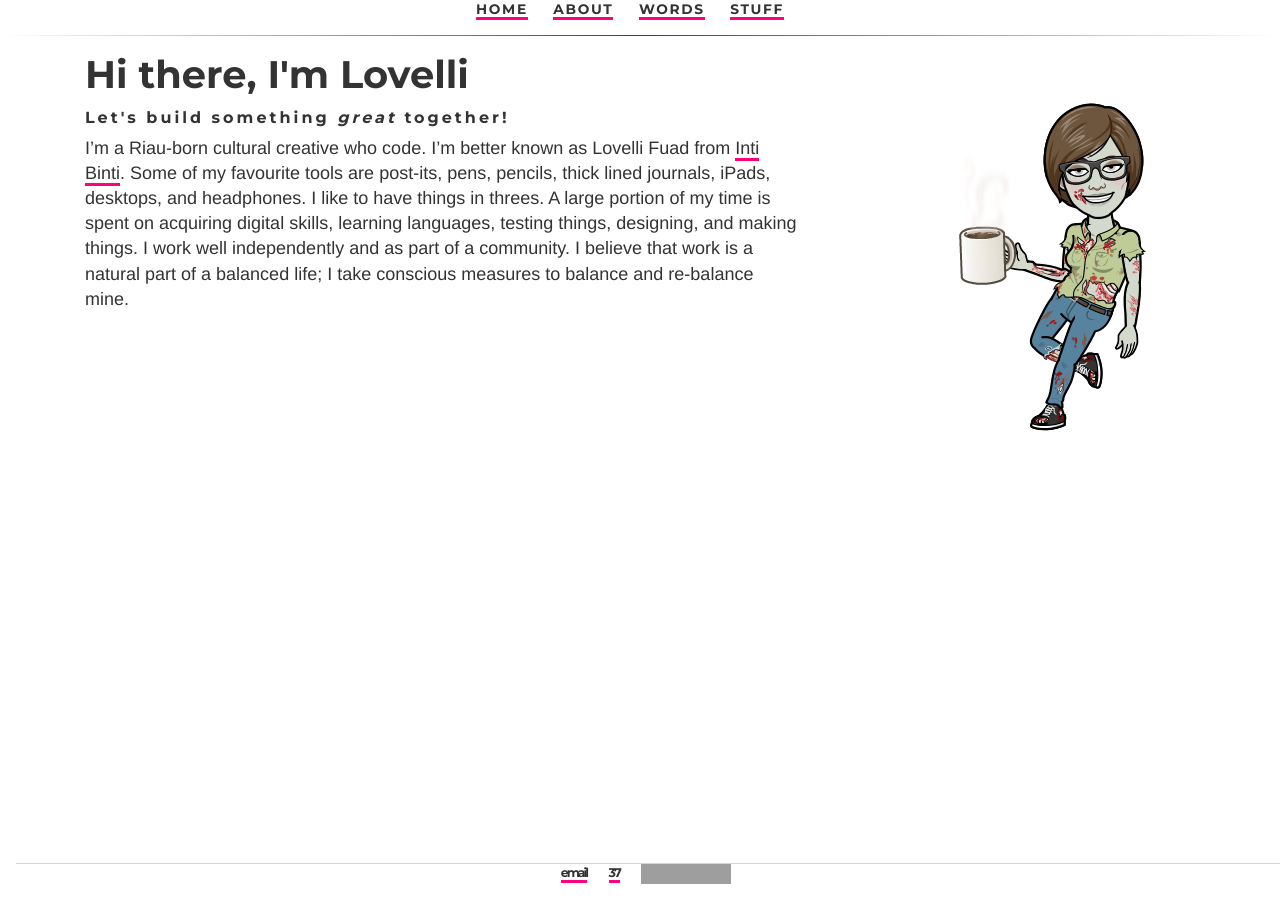
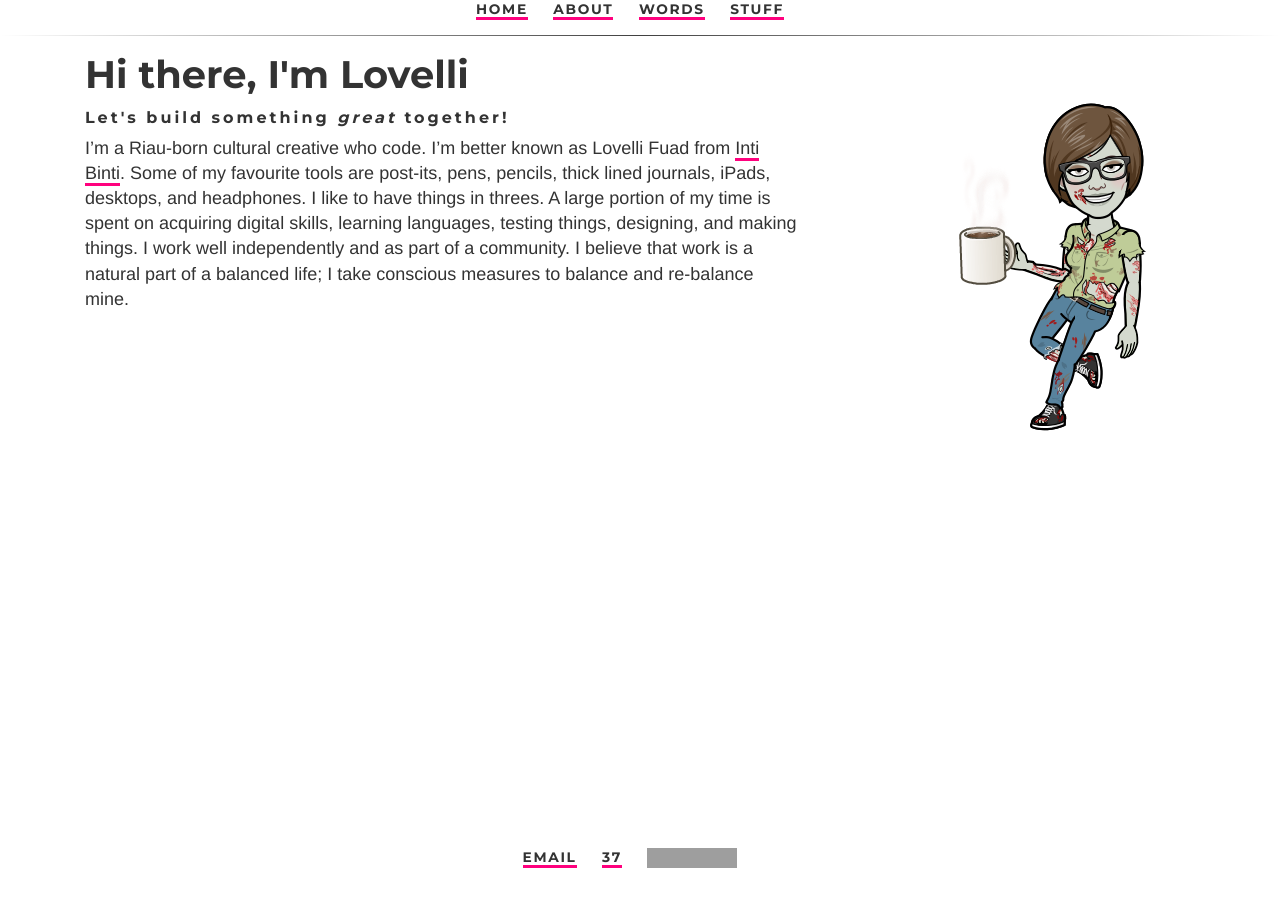
Before and after one commit to ariesti/ariesti.github.io, a Jekyll site: the page built from index.html, in a window 1280 px wide. Built offline with Jekyll 4.4.1, drawn with Linux system fonts in a browser that asks for light colours; grey boxes are pictures that could not be loaded.

Commit message:
Update main.css

```diff
--- a/css/main.css
+++ b/css/main.css
@@ -164,14 +164,11 @@ blockquote p {
 
 footer {
 	font-family: Montserrat, sans-serif;
-	letter-spacing: -2px;
-	font-weight: 100;
-	font-size: 10px;
-	border-top: 1px solid #d5d5d5;
+	letter-spacing: .15em;
+	text-transform: uppercase;
+	font-weight: 200;
+	font-size: 11px;
 	text-align: center;
-	position: absolute;
-	bottom: 0;
-	width: 100%;
 }
 
 .footer {
```
